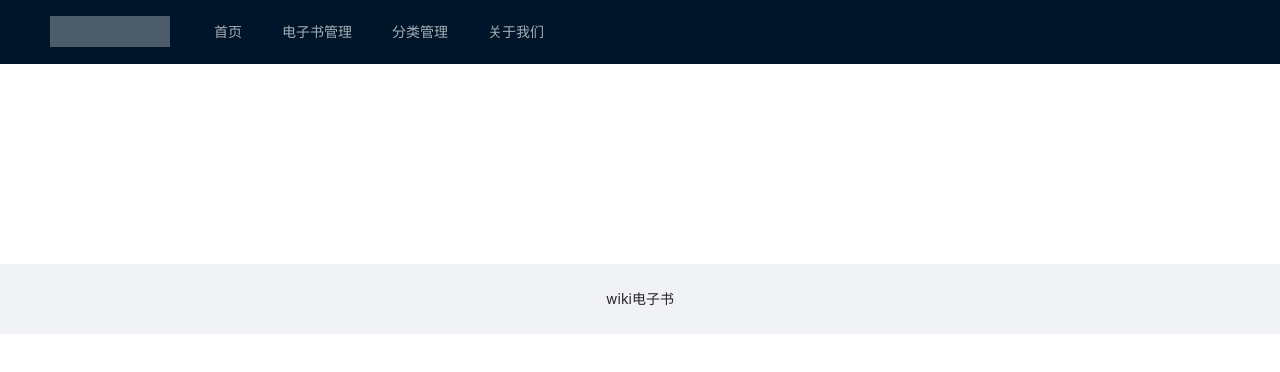
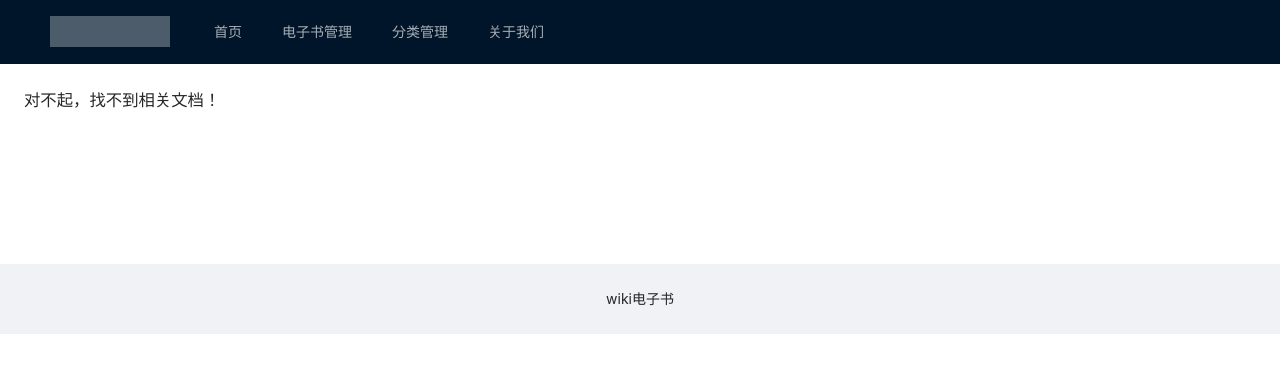
Before and after one commit to wychmod/wiki, a Vue app in the folder web/: page /doc in a window 1280 px wide. Shown: the top 372 px of the page. Built offline with nearby package versions, Linux system fonts and the light colour scheme; no server answers.

Commit message:
8-13 修复 BUG：不点击新增按钮无法在点开文档默认的富文本编辑器中保存，会存在获取不到 ebookId 的问题

```diff
--- a/web/src/views/admin/admin-doc.vue
+++ b/web/src/views/admin/admin-doc.vue
@@ -185,7 +185,9 @@
     };
     // -------- 表单 ---------
     const doc = ref();
-    doc.value={}
+    doc.value={
+      ebookId:route.query.ebookId
+    }
     const modalVisible = ref(false);
     const modalLoading = ref(false);
     const editor = new E('#content')
--- a/web/src/views/doc.vue
+++ b/web/src/views/doc.vue
@@ -1,6 +1,7 @@
 <template>
   <a-layout>
     <a-layout-content style="background: #fff;padding: 24px;margin: 0;min-height: 200px">
+      <h3 v-if="level1.length===0">对不起，找不到相关文档！</h3>
       <a-row>
         <a-col :span="6">
           <a-tree
```
